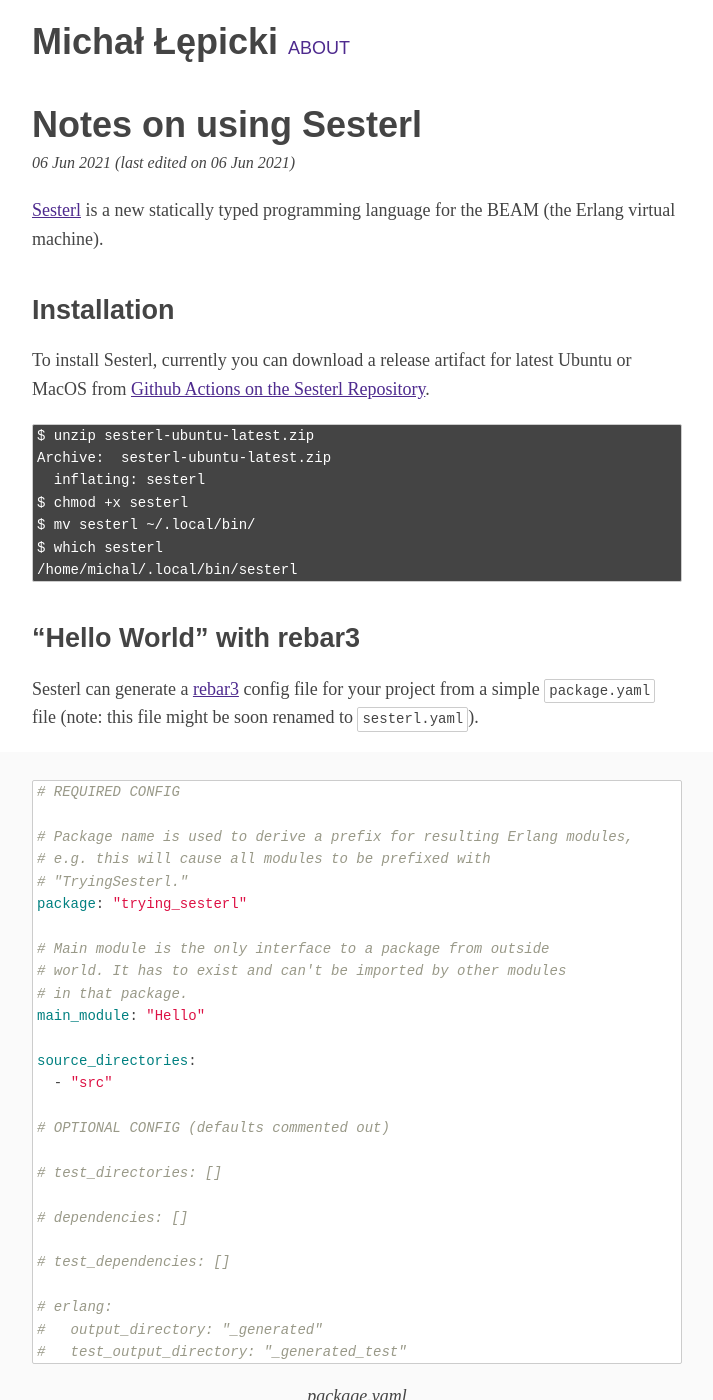
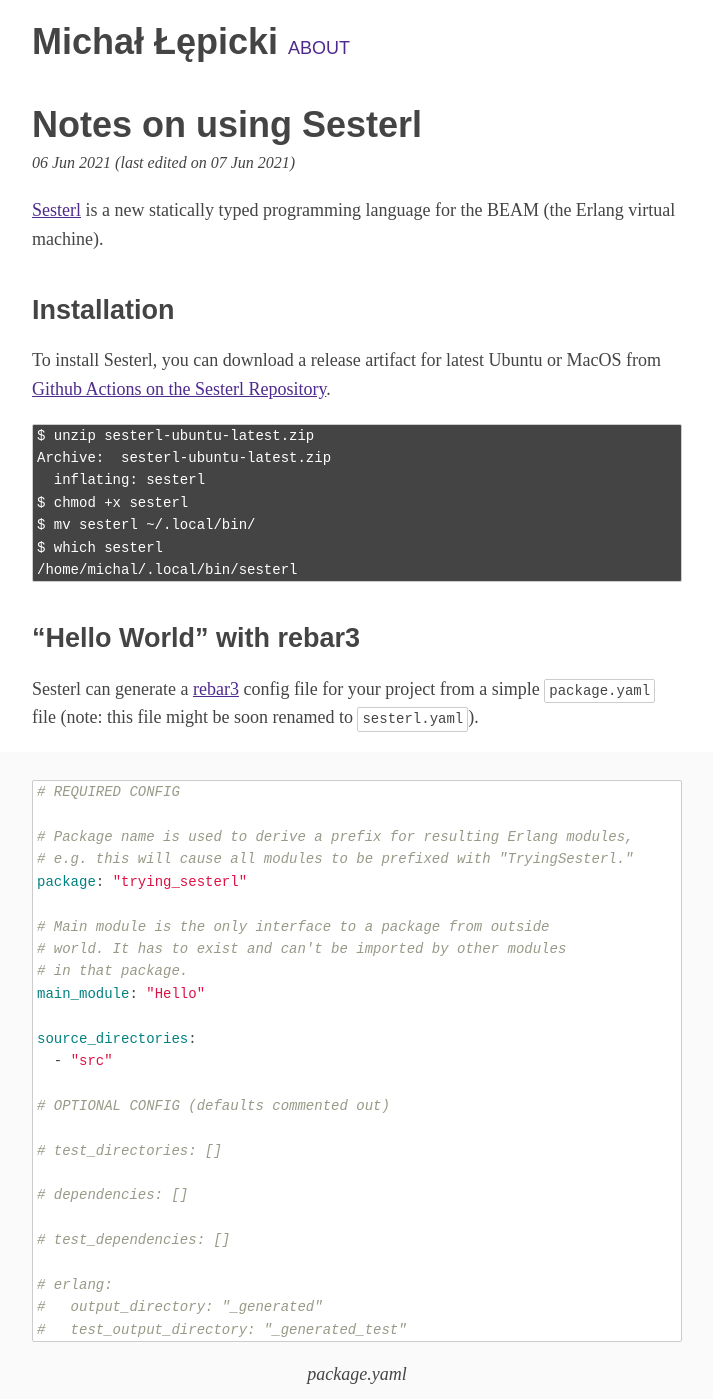
Before and after one commit to michallepicki/blog, a Jekyll site: the page built from _posts/2021-06-06-notes-on-using-sesterl.md, in a window 1280 px wide and 1400 px high. Shown: the whole window, without its empty margins (283-996 px from the left). Built offline with Jekyll 4.4.1, drawn with Linux system fonts in a browser that asks for light colours; some of the changed text lies outside the part shown.

Commit message:
Update 2021-06-06-notes-on-using-sesterl.md

````diff
--- a/_posts/2021-06-06-notes-on-using-sesterl.md
+++ b/_posts/2021-06-06-notes-on-using-sesterl.md
@@ -1,13 +1,13 @@
 ---
 title: Notes on using Sesterl
 hidden: false
-edit_date: 2021-06-06
+edit_date: 2021-06-07
 ---
 [Sesterl](https://github.com/gfngfn/Sesterl) is a new statically typed programming language for the BEAM (the Erlang virtual machine).
 
 ## Installation
 
-To install Sesterl, currently you can download a release artifact for latest Ubuntu or MacOS from [Github Actions on the Sesterl Repository](https://github.com/gfngfn/Sesterl/actions?query=branch%3Amaster).
+To install Sesterl, you can download a release artifact for latest Ubuntu or MacOS from [Github Actions on the Sesterl Repository](https://github.com/gfngfn/Sesterl/actions?query=branch%3Amaster).
 
 ```
 $ unzip sesterl-ubuntu-latest.zip
@@ -29,8 +29,7 @@ Sesterl can generate a [rebar3](https://github.com/erlang/rebar3) config file fo
 # REQUIRED CONFIG
 
 # Package name is used to derive a prefix for resulting Erlang modules,
-# e.g. this will cause all modules to be prefixed with
-# "TryingSesterl."
+# e.g. this will cause all modules to be prefixed with "TryingSesterl."
 package: "trying_sesterl"
 
 # Main module is the only interface to a package from outside
````
Also changed, not shown: other parts of _posts/2021-06-06-notes-on-using-sesterl.md (+3 -3 lines).
